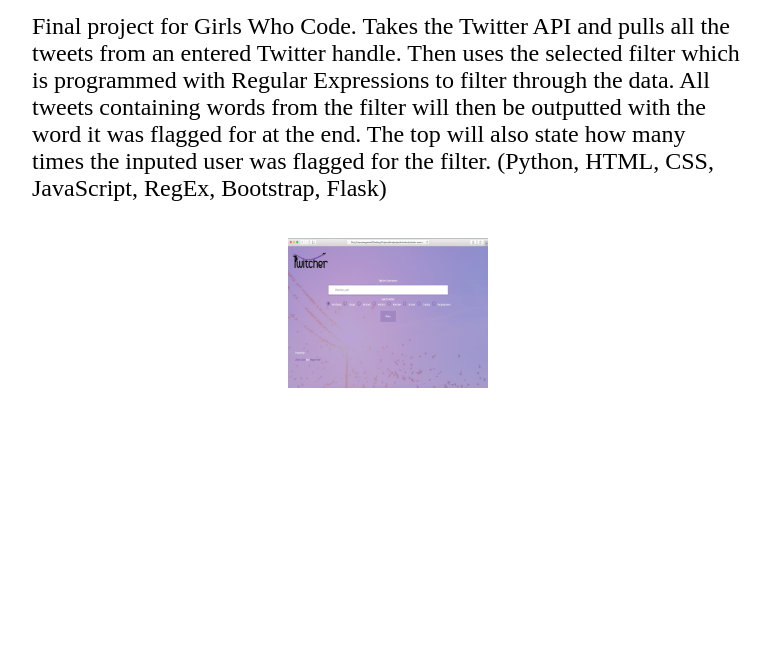
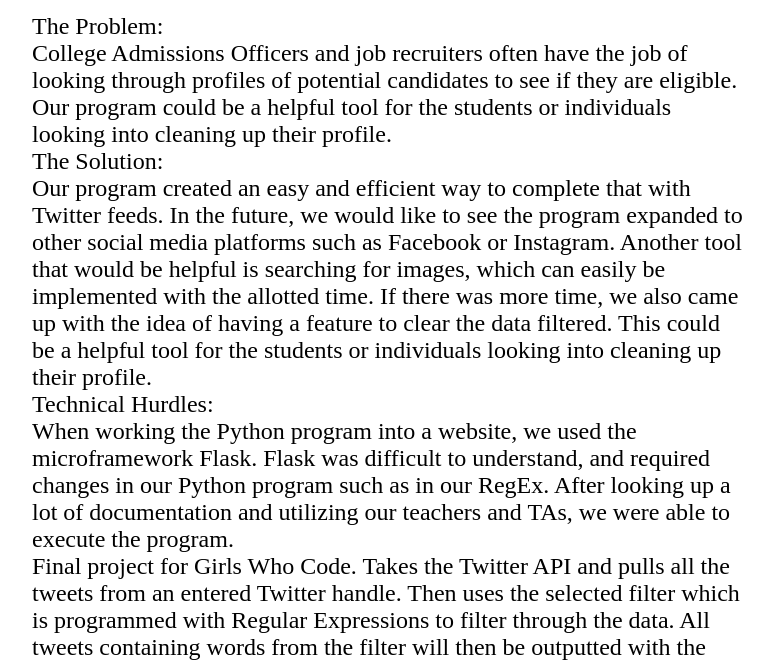
Before and after one commit to chowl/lillianchow.github.io, a plain HTML site: page twitcher.html in a window 1280 px wide. Shown: the part 145-807 px from the top of the page, without its empty margins (292-1065 px from the left). Drawn offline with Linux system fonts and the light colour scheme.

Commit message:
changed twitcher page

```diff
--- a/twitcher.html
+++ b/twitcher.html
@@ -24,7 +24,14 @@
 
 			<ul style="padding-left:25%"><ul style="padding-right:25%"><td style="font-size=2">
 
-			<td>Final project for Girls Who Code. Takes the Twitter API and pulls all the tweets from an entered Twitter handle. Then uses the selected filter which is programmed with Regular Expressions to filter through the data. All tweets containing words from the filter will then be outputted with the word it was flagged for at the end. The top will also state how many times the inputed user was flagged for the filter. (Python, HTML, CSS, JavaScript, RegEx, Bootstrap, Flask)</td>
+			<td><td style="padding:5%">The Problem:</br> College Admissions Officers and job recruiters often have the job of looking through profiles of potential candidates to see if they are eligible. Our program could be a helpful tool for the students or individuals looking into cleaning up their profile.</td></td></br>
+
+			<td>The Solution:</br>Our program created an easy and efficient way to complete that with Twitter feeds. In the future, we would like to see the program expanded to other social media platforms such as Facebook or Instagram. Another tool that would be helpful is searching for images, which can easily be implemented with the allotted time. If there was more time, we also came up with the idea of having a feature to clear the data filtered. This could be a helpful tool for the students or individuals looking into cleaning up their profile.</td></br>
+
+			<td>Technical Hurdles:</br>When working the Python program into a website, we used the microframework Flask. Flask was difficult to understand, and required changes in our Python program such as in our RegEx. After looking up a lot of documentation and utilizing our teachers and TAs, we were able to execute the program.</td></br>
+
+			<td>Final project for Girls Who Code. Takes the Twitter API and pulls all the tweets from an entered Twitter handle. Then uses the selected filter which is programmed with Regular Expressions to filter through the data. All tweets containing words from the filter will then be outputted with the word it was flagged for at the end. The top will also state how many times the inputed user was flagged for the filter. (Python, HTML, CSS, JavaScript, RegEx, Bootstrap, Flask)</td></br>
+
 			<center>
 			<td><img style="padding:5%" src = "twitcher.png" title = "Twitcher Homepage"
 			border = 0 height = 150 width = 200></img></td></br></center>
```
